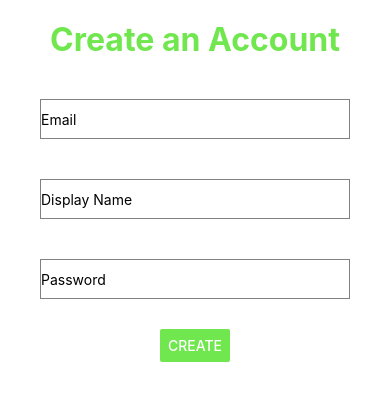
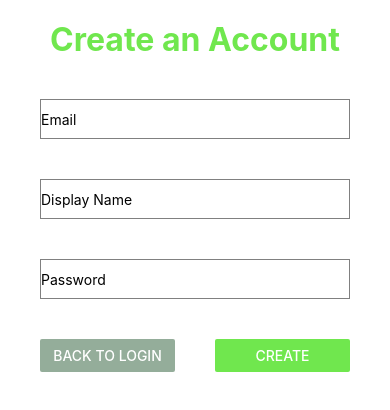
Before and after one commit to johns/CoOp, a React Native app: screen / in a window 390 px wide. Shown: the top 410 px of the page. Built offline with nearby package versions, Linux system fonts and the light colour scheme.

Commit message:
Finished Create Account Tweaks.... NO HEADER YER

```diff
--- a/src/client/screens/CreateAccount/CreateAccount.js
+++ b/src/client/screens/CreateAccount/CreateAccount.js
@@ -25,9 +25,20 @@ const styles = StyleSheet.create ({
     borderWidth: 1,
     marginRight: 40,
    },
+
+  buttonBox: {
+    marginLeft: 20,
+    marginRight: 20,
+    marginTop: 20,
+    flexDirection: 'row',
+    alignItems: 'center',
+    justifyContent: 'center',
+  },
+
    goButton: {
-     alignItems: 'center',
-     marginTop: 10,
+     paddingLeft: 20,
+     paddingRight: 20,
+     flex: 1,
    },
 
 });
@@ -66,12 +77,21 @@ export default class CreateAccount extends Component {
           value={this.state.password}
           secureTextEntry
         />
+        <View style={styles.buttonBox}>
+          <View style={styles.goButton}>
+            <Button
+              title="BACK TO LOGIN"
+              color="#94ad9a"
+              accessibilityLabel="Back to Login"
+            />
+          </View>
           <View style={styles.goButton}>
             <Button
               title="CREATE"
               color="#70e74e"
               accessibilityLabel="Create Account"
             />
+          </View>
 
         </View>
       </View>
```
Lines whose indentation alone changed are shown as unchanged.
